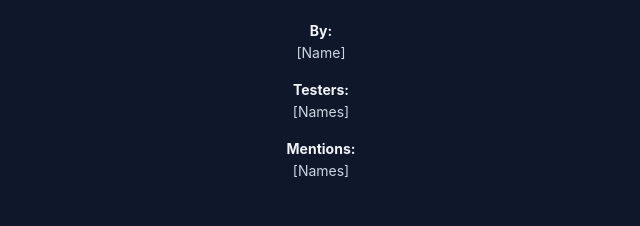
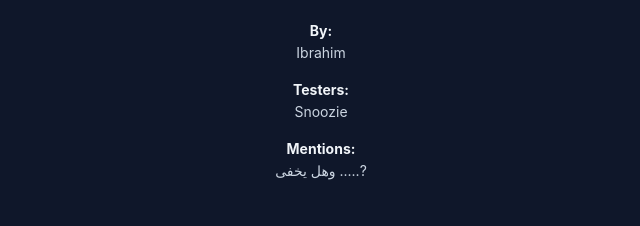
Before and after one commit to funtimewasted/endman, a plain HTML site: page index.html in a window 1280 px wide. Shown: the part 359-585 px from the top of the page, 319-959 px from the left. Drawn offline with Linux system fonts and the light colour scheme.

Commit message:
Update index.html

```diff
--- a/index.html
+++ b/index.html
@@ -13,9 +13,9 @@
     <!-- TODO: Replace [Name], [Names] placeholders below -->
     <div id="welcome-view">
         <h1>Welcome!</h1> <p>Practice makes perfect.</p>
-        <div class="info-section"><strong>By:</strong><span>[Name]</span></div>
-        <div class="info-section"><strong>Testers:</strong><span>[Names]</span></div>
-        <div class="info-section"><strong>Mentions:</strong><span>[Names]</span></div>
+        <div class="info-section"><strong>By:</strong><span>Ibrahim</span></div>
+        <div class="info-section"><strong>Testers:</strong><span>Snoozie</span></div>
+        <div class="info-section"><strong>Mentions:</strong><span>وهل يخفى .....?</span></div>
         <button class="btn submit-btn get-started-btn">Start</button>
     </div>
 
```
